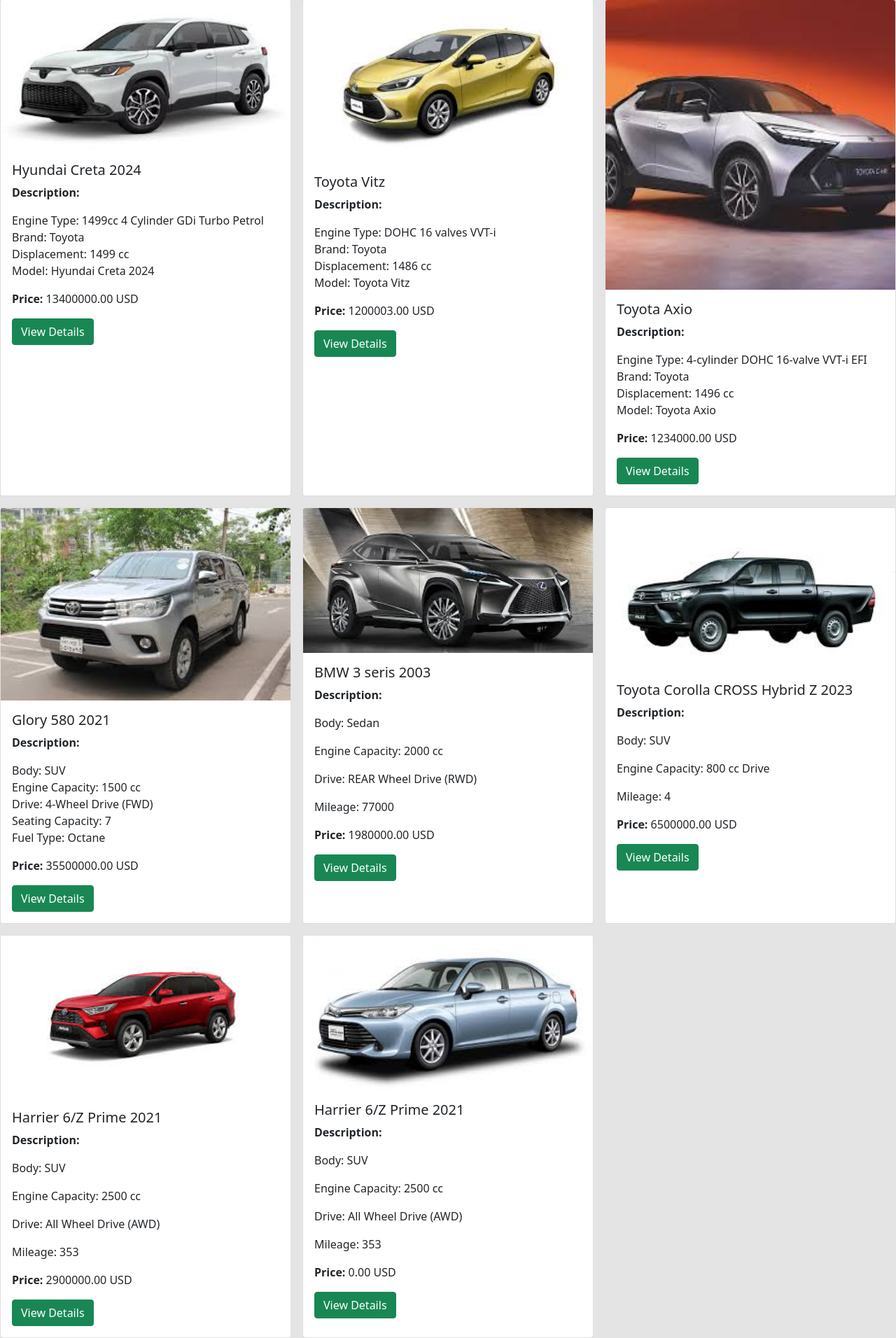
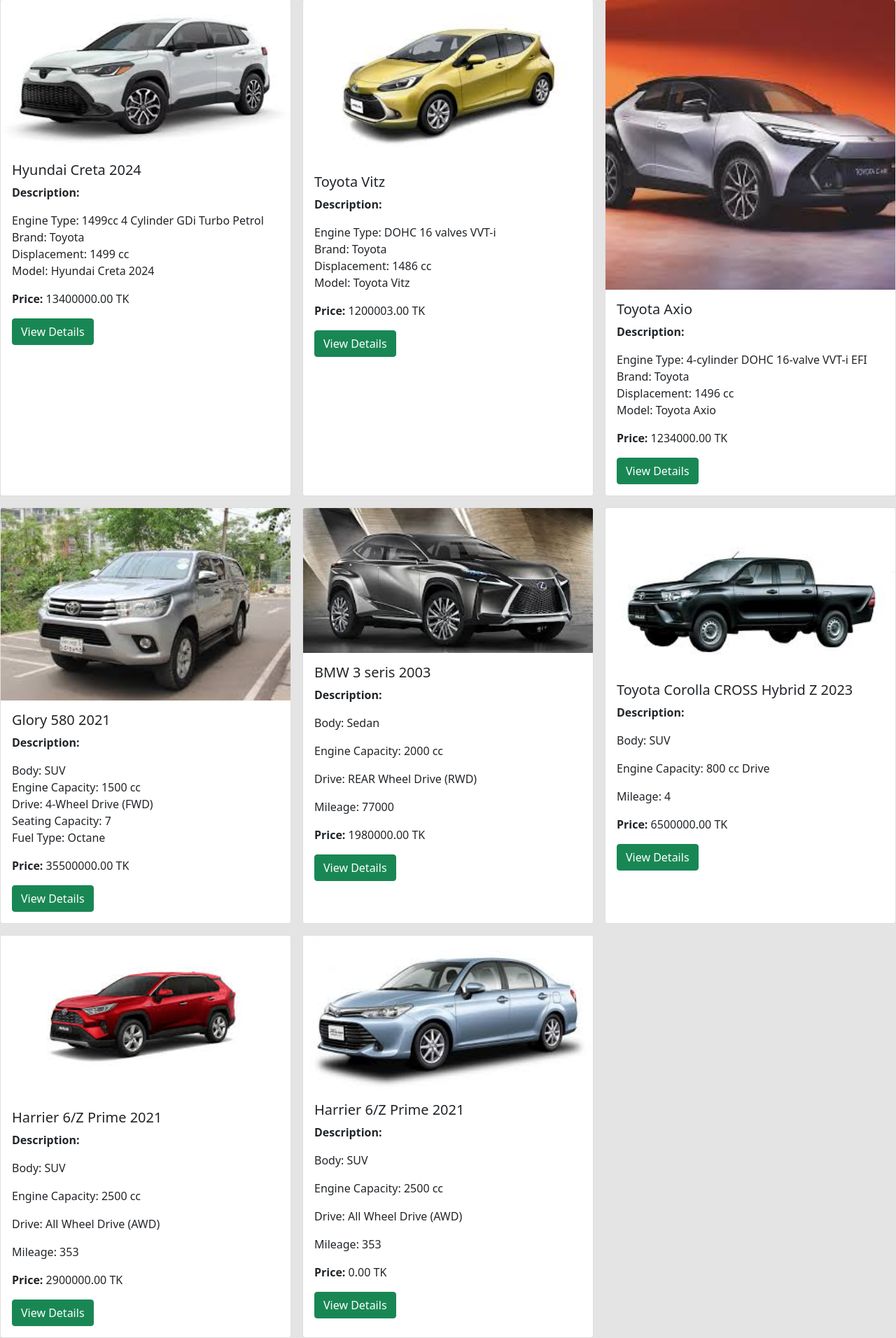
Before and after one commit to ShaadSD/Mid_Car_project, a Django app: page /home/ in a window 1280 px wide. Shown: the part 798-2710 px from the top of the page at 70% size. Run offline with Django 5.2, Linux system fonts and the light colour scheme; data comes from the database, SQL or seed files in the repository.

Commit message:
Update home.html

```diff
--- a/templates/home.html
+++ b/templates/home.html
@@ -32,7 +32,7 @@
 
                         <strong>Description:</strong> {{ car.description|linebreaks }}
                     </p>
-                    <p class="card-text"><strong>Price:</strong> {{ car.price }} USD</p>
+                    <p class="card-text"><strong>Price:</strong> {{ car.price }} TK</p>
                     <a href="{% url 'view_details' car.id %}" class="btn btn-success">View Details</a>
                 </div>
             </div>
```
